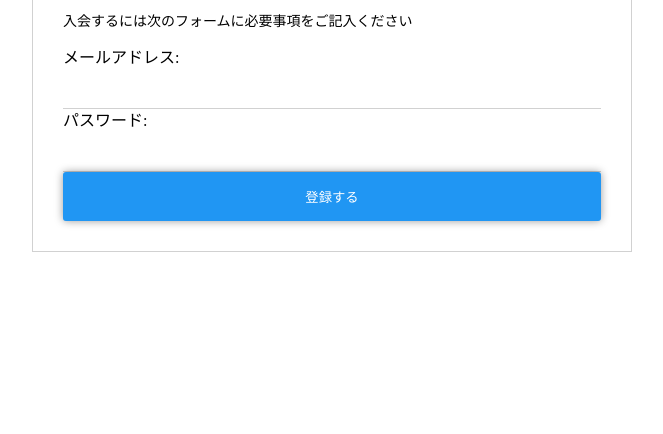
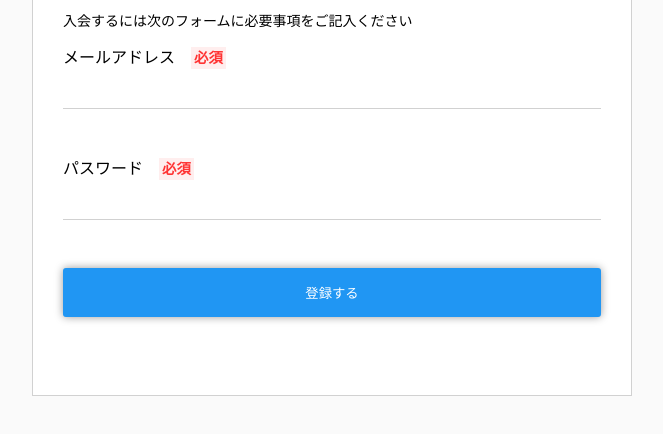
Before and after one commit to natty-mii/Fron-End_beginner, a plain HTML site: page sample01/index.html in a window 1280 px wide. Shown: the part 80-514 px from the top of the page, without its empty margins (308-971 px from the left). Drawn offline with Linux system fonts and the light colour scheme.

Commit message:
update style.css

```diff
--- a/sample01/css/style.css
+++ b/sample01/css/style.css
@@ -30,3 +30,25 @@ button {
   border-radius: 3px;
   box-shadow: 0 0 8px rgba(0, 0, 0, .4);
 }
+
+.required {
+  color: #f33;
+  font-size: .9em;
+  padding: 3px;
+  background-color: #fee;
+  font-weight: bold;
+}
+
+body {
+  background-color: #fafafa;
+}
+
+.control {
+  margin-bottom: 3em;
+
+}
+
+label {
+  display: bloclk;
+  margin-bottom: .5em;
+}
--- a/sample01/index.html
+++ b/sample01/index.html
@@ -15,12 +15,12 @@
     <p>入会するには次のフォームに必要事項をご記入ください</p>
 
     <div class="control">
-      <label for="mymail">メールアドレス:</label>
+      <label for="mymail">メールアドレス　<span class="required">必須</span></label>
       <input id="mymail" type="email" name="mymail">
     </div>
 
     <div class="control">
-      <label for="password">パスワード:</label>
+      <label for="password">パスワード　<span class="required">必須</span></label>
       <input id="password" type="password" name="password">
     </div>
 
```
